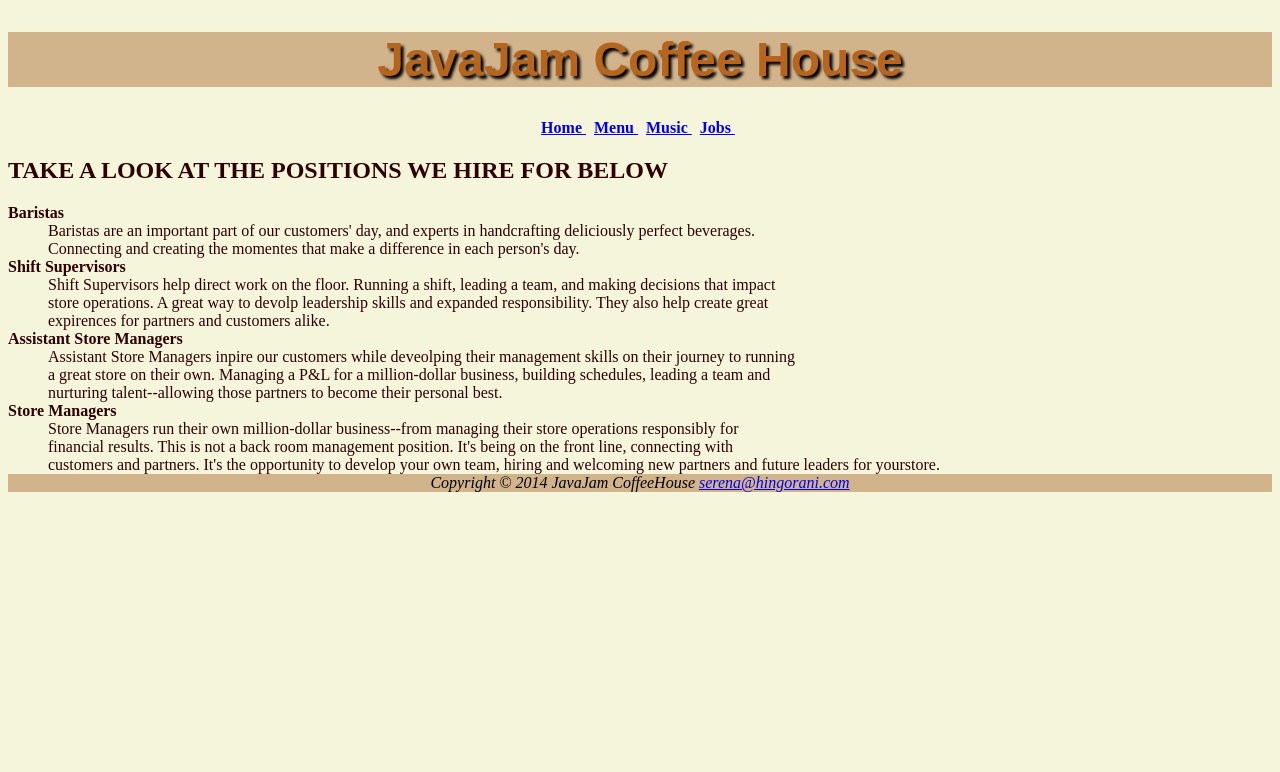
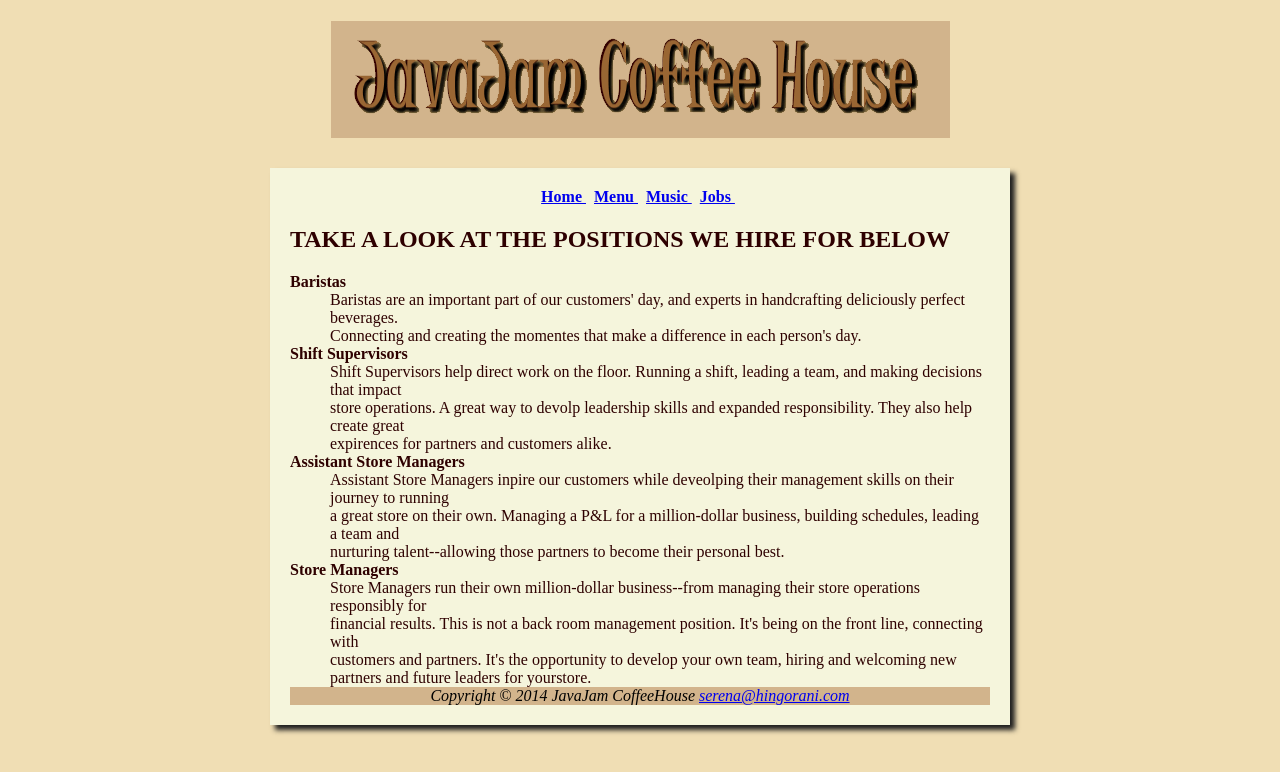
Before and after one commit to shingorani2020/javajam-shingorani2020, a plain HTML site: page Part-1_challenge/jobs.html in a window 1280 px wide. Drawn offline with Linux system fonts and the light colour scheme.

Commit message:
Fix issues with padding

```diff
--- a/Part-1_challenge/css/JavaJam.css
+++ b/Part-1_challenge/css/JavaJam.css
@@ -1,13 +1,12 @@
 body {
-  background-color: #F5F5DC;
+  background-color: #F0DEB4;
   color: #2E0000
 }
 
 h1 {
-  background-color: #D2B48C;
+
   color: #b5651d;
-  font-size: 300%;
-  font-family: fantasy;
+
   text-shadow: 3px 3px 3px #000000;
   text-align: center;
 
@@ -25,3 +24,14 @@ h1 {
   nav {
     text-align: center;
   }
+
+  #container {
+    background-color: #F5F5DC;
+    width: 700px;
+    padding-top: 20px;
+    padding-bottom: 20px;
+    padding-left: 20px;
+    padding-right: 20px;
+    margin-right: auto;
+    margin-left: auto;
+    box-shadow: 5px 5px 5px #1e1e1e;
--- a/Part-1_challenge/jobs.html
+++ b/Part-1_challenge/jobs.html
@@ -8,10 +8,10 @@
 
   <body>
    <header>
-     <h1>JavaJam Coffee House</h1>
+     <h1><img src="images/images/javalogo.gif" alt="Java logo"></h1>
 
    </header>
-
+<div id="container">
    <nav>
       <b>
         <a href="index.html">Home </a>&nbsp;
```
Also changed, not shown: Part-1_challenge/index.html (+2 -1 lines), Part-1_challenge/menu.html (+1 -1 lines), Part-1_challenge/music.html (+2 -2 lines).
